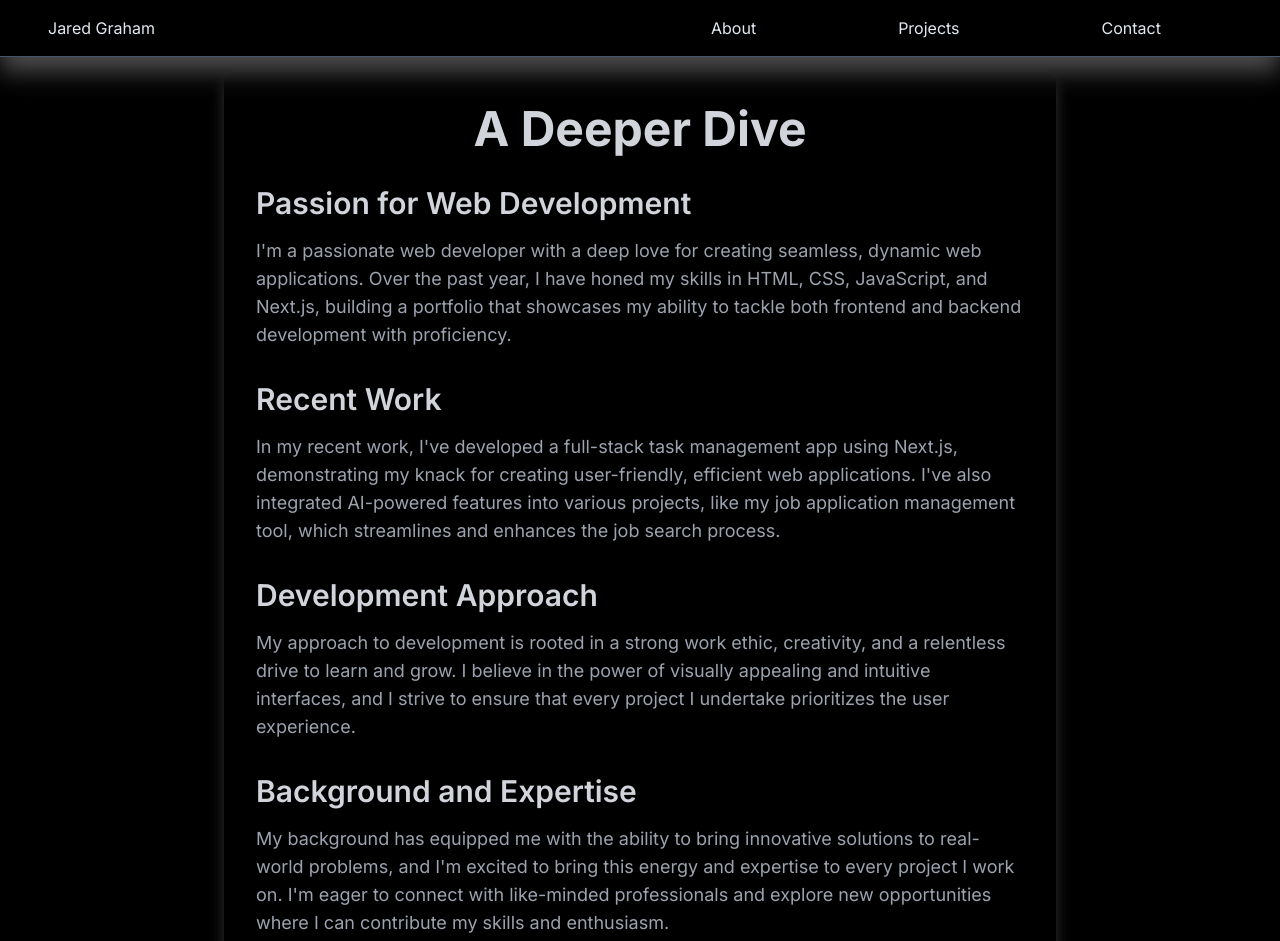
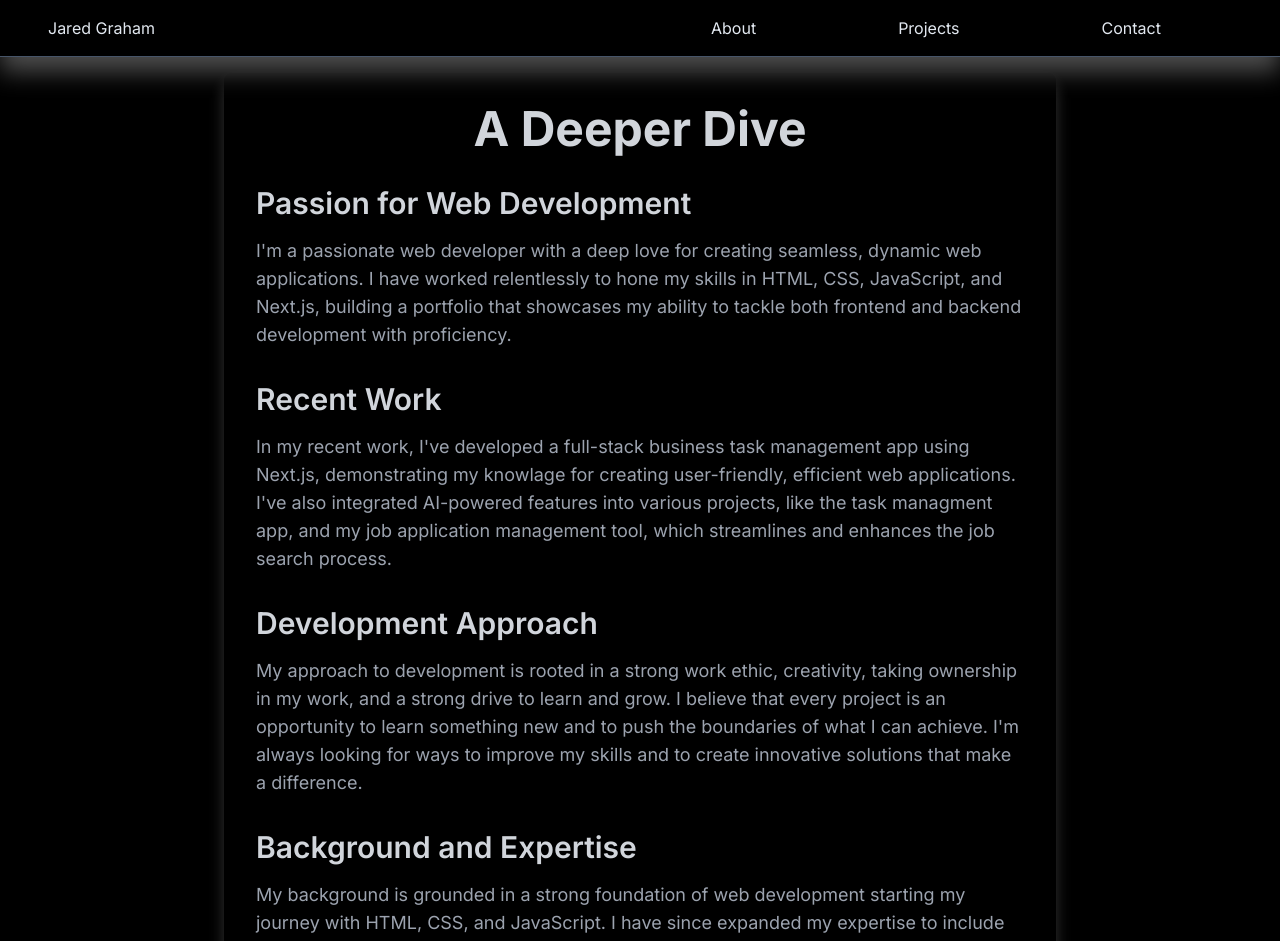
Before and after one commit to jaredvgraham/portfolio-site, a Next.js app: page /about in a window 1280 px wide. Shown: the top 941 px of the page. Built offline with nearby package versions, Linux system fonts and the light colour scheme.

Commit message:
description updates

```diff
--- a/src/app/about/page.tsx
+++ b/src/app/about/page.tsx
@@ -40,8 +40,8 @@ const AboutPage = () => {
           </h2>
           <p className="text-lg mt-4 text-gray-400">
             I&apos;m a passionate web developer with a deep love for creating
-            seamless, dynamic web applications. Over the past year, I have honed
-            my skills in HTML, CSS, JavaScript, and Next.js, building a
+            seamless, dynamic web applications. I have worked relentlessly to
+            hone my skills in HTML, CSS, JavaScript, and Next.js, building a
             portfolio that showcases my ability to tackle both frontend and
             backend development with proficiency.
           </p>
@@ -56,12 +56,12 @@ const AboutPage = () => {
         >
           <h2 className="text-3xl font-semibold text-gray-300">Recent Work</h2>
           <p className="text-lg mt-4 text-gray-400">
-            In my recent work, I&apos;ve developed a full-stack task management
-            app using Next.js, demonstrating my knack for creating
+            In my recent work, I&apos;ve developed a full-stack business task
+            management app using Next.js, demonstrating my knowlage for creating
             user-friendly, efficient web applications. I&apos;ve also integrated
-            AI-powered features into various projects, like my job application
-            management tool, which streamlines and enhances the job search
-            process.
+            AI-powered features into various projects, like the task managment
+            app, and my job application management tool, which streamlines and
+            enhances the job search process.
           </p>
         </motion.section>
 
@@ -77,10 +77,11 @@ const AboutPage = () => {
           </h2>
           <p className="text-lg mt-4 text-gray-400">
             My approach to development is rooted in a strong work ethic,
-            creativity, and a relentless drive to learn and grow. I believe in
-            the power of visually appealing and intuitive interfaces, and I
-            strive to ensure that every project I undertake prioritizes the user
-            experience.
+            creativity, taking ownership in my work, and a strong drive to learn
+            and grow. I believe that every project is an opportunity to learn
+            something new and to push the boundaries of what I can achieve.
+            I&apos;m always looking for ways to improve my skills and to create
+            innovative solutions that make a difference.
           </p>
         </motion.section>
 
@@ -95,11 +96,13 @@ const AboutPage = () => {
             Background and Expertise
           </h2>
           <p className="text-lg mt-4 text-gray-400">
-            My background has equipped me with the ability to bring innovative
-            solutions to real-world problems, and I&apos;m excited to bring this
-            energy and expertise to every project I work on. I&apos;m eager to
-            connect with like-minded professionals and explore new opportunities
-            where I can contribute my skills and enthusiasm.
+            My background is grounded in a strong foundation of web development
+            starting my journey with HTML, CSS, and JavaScript. I have since
+            expanded my expertise to include modern web technologies like React,
+            Next.js, and Tailwind CSS, MongoDB and Firebase. I have also delved
+            into a full backend approach to development with Node.js and
+            express, allowing me to create full-stack applications that are both
+            visually appealing and highly functional.
           </p>
         </motion.section>
 
--- a/src/components/ProjectsPage.tsx
+++ b/src/components/ProjectsPage.tsx
@@ -12,12 +12,13 @@ const ProjectsPage = () => {
       imgSrc: "/bizzy-task.png",
       description: "A task management app with AI integration",
       inDepthDescription:
-        "This app helps businesses manage their tasks efficiently with AI integration. It allows for task assignment, progress tracking, and AI-powered task suggestions.",
-      techStack: "React, Node.js, Express, MongoDB, OpenAI API",
+        "This app helps businesses manage their tasks efficiently with AI integration. It allows for organizing categories to tasks to descriptions, progress tracking, team collaboration and AI-powered generative templates based on the prompt about their business.",
+      techStack:
+        "Next.js, Typescript, Tailwind, Firestore, Webhooks OpenAI API",
       usefulness:
         "Improves task management and productivity in business environments.",
       developmentProcess:
-        "The app was built using React for the frontend and Node.js for the backend. MongoDB was used for the database, and the OpenAI API was integrated for AI functionalities.",
+        "The app was built with HTTPS only Cookies authentication, Firestore for database management, and OpenAI API for AI integration. Webhooks were used to trigger real time team collaboration. React context was used for state management. The app was deployed on Vercel for optimized performance and scalability.",
       videoUrl: "https://www.youtube.com/watch?v=8Jjzv1QJ1zA",
       gitHub: "https://github.com/jaredvgraham/bizzyTask",
     },
@@ -28,8 +29,8 @@ const ProjectsPage = () => {
       imgSrc: "/applyFrame.png",
       description: "A job application tracker and AI resume builder/tailoring",
       inDepthDescription:
-        "This app helps users track their job applications and tailor their resumes for each application using AI.",
-      techStack: "React, Node.js, Express, MongoDB, OpenAI API",
+        "This app enables users to efficiently track their job applications and customize their resumes according to specific job descriptions. The customization process involves uploading their resume, which is then captured as a screenshot using Puppeteer for web scraping. This image is stored in a Firebase storage bucket and saved to a Mongoose database. Users can upload a job description from any tracked application, which is sent to the OpenAI API to generate a tailored resume in HTML format. This HTML is then converted into a downloadable PDF, providing a seamless and personalized resume optimization experience. The Puppeteer service is hosted on Render, and the app is deployed on Vercel.",
+      techStack: "Next.js, Typescript, Tailwind, MongoDB, OpenAI API",
       usefulness:
         "Streamlines the job application process and enhances resume customization.",
       developmentProcess:
@@ -44,8 +45,8 @@ const ProjectsPage = () => {
       imgSrc: "/bsites.png",
       description: "My freelance web development website",
       inDepthDescription:
-        "A portfolio website showcasing my freelance web development projects and services.",
-      techStack: "Next.js, Tailwind CSS, Vercel",
+        "A bussiness my friend and I started to help clients with their web development needs. We offer a variety of services including web design, web development, and SEO optimization all they can purchase directly from the website using Stripe.",
+      techStack: "Next.js, Tailwind CSS, MongoDB, Stripe",
       usefulness:
         "Helps potential clients learn about my services and see examples of my work.",
       developmentProcess:
@@ -62,10 +63,10 @@ const ProjectsPage = () => {
         "A dating app with a matching algorithm but the app is not live",
       inDepthDescription:
         "A dating app designed with a unique matching algorithm to connect compatible users.",
-      techStack: "React Native, Firebase, Node.js",
+      techStack: "React, PostgreSQL, Spring Boot, Java",
       usefulness: "Enhances user experience in finding compatible matches.",
       developmentProcess:
-        "Developed using React Native for cross-platform compatibility, Firebase for backend services, and Node.js for server-side logic.",
+        "This app I built with a friend I wrote the front end in React and he wrote the back end in Java using Spring Boot. We used a PostgreSQL database to store user information and match them based on their preferences.",
       videoUrl: "https://www.youtube.com/watch?v=8Jjzv1QJ1zA",
       gitHub: "https://github.com/jaredvgraham/dating-app",
     },
@@ -77,11 +78,11 @@ const ProjectsPage = () => {
       description: "A car detailing website I built for a client",
       inDepthDescription:
         "A professional website for a car detailing business, showcasing services and allowing online bookings.",
-      techStack: "WordPress, HTML, CSS, JavaScript",
+      techStack: "Next.js, Tailwind CSS",
       usefulness:
         "Increases online presence and allows customers to book detailing services online.",
       developmentProcess:
-        "Developed with WordPress for easy content management and custom HTML, CSS, and JavaScript for unique functionality.",
+        "Developed with Next.js for server-side rendering and Tailwind CSS for styling. Deployed on Vercel for optimized performance and scalability.",
       videoUrl: "https://www.youtube.com/watch?v=8Jjzv1QJ1zA",
       gitHub: "https://github.com/evanwilson2123/JakeCleansCars",
     },
```
